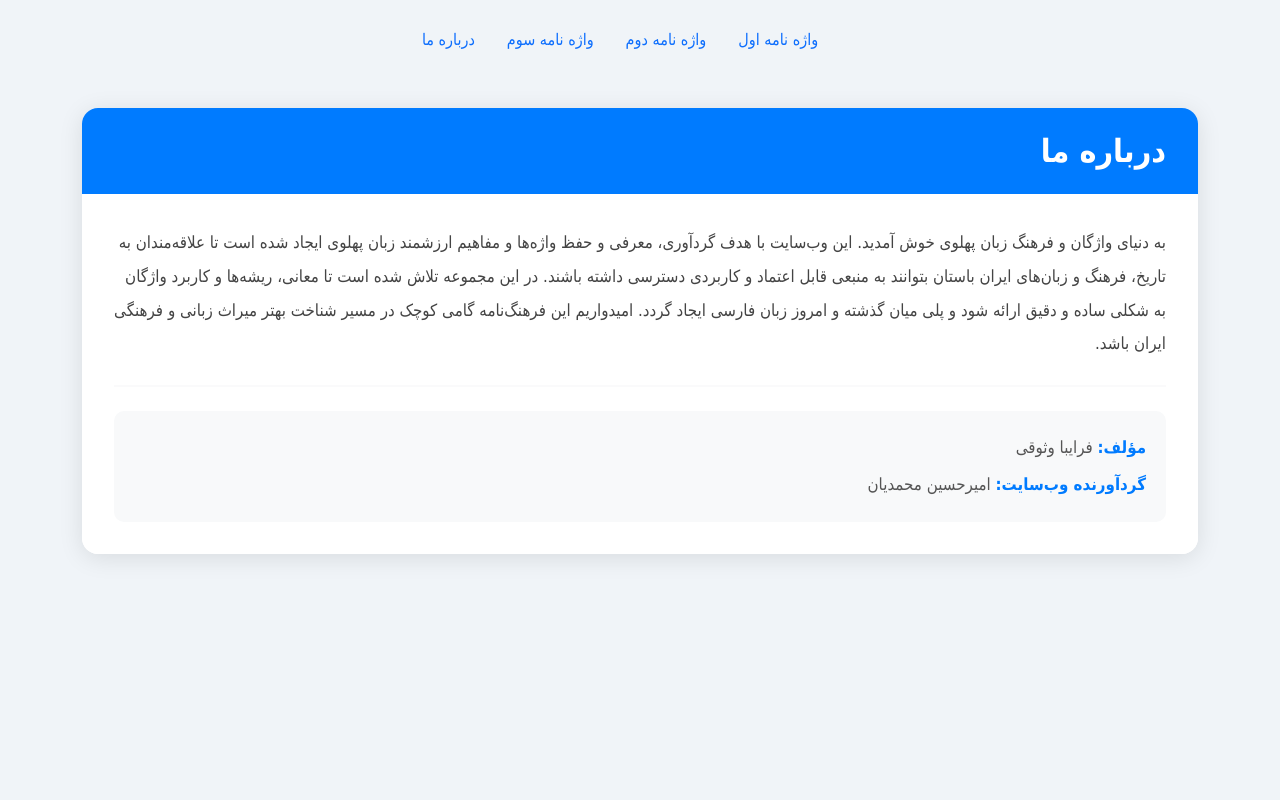
After one commit to Amirhosseinmk/Dictionary_FA, a Django app: page /about/ in a window 1280 px wide. The commit adds this page. Run offline with Django 5.2, Linux system fonts and the light colour scheme.

Commit message:
feat(mainPage): adding nav bar

```diff
--- a/dictionary/admin.py
+++ b/dictionary/admin.py
@@ -10,7 +10,7 @@ class DefinitionInline(admin.TabularInline):
 @admin.register(Word)
 class WordAdmin(admin.ModelAdmin):
     list_display = ('text', 'definitions_count', 'created_at')
-    search_fields = ('text',)
+    search_fields = ('text', 'definitions__text')
     inlines = [DefinitionInline]
 
     def definitions_count(self, obj):
--- /dev/null
+++ b/dictionary/templates/dictionary/aboutUs.html
@@ -0,0 +1,118 @@
+<!DOCTYPE html>
+<html lang="fa" dir="rtl">
+<head>
+    <meta charset="UTF-8">
+    <meta name="viewport" content="width=device-width, initial-scale=1.0">
+    <title>درباره ما</title>
+    <link href="https://cdn.jsdelivr.net/npm/bootstrap@5.3.0/dist/css/bootstrap.min.css" rel="stylesheet">
+    <style>
+        body {
+            font-family: 'Tahoma', sans-serif;
+            direction: rtl;
+            text-align: right;
+            background: #f0f4f8;
+            min-height: 100vh;
+            display: flex;
+            flex-direction: column;
+            align-items: stretch;
+        }
+
+
+        .about-card {
+            border: none;
+            border-radius: 16px;
+            box-shadow: 0 4px 24px rgba(0, 0, 0, 0.1);
+            overflow: hidden;
+        }
+
+        .about-card .card-header {
+            background: #007bff;
+            color: white;
+            padding: 24px 32px;
+            border-bottom: none;
+        }
+        .navBar{
+            margin-top: 20px;
+        }
+        .about-card .card-header h2 {
+            margin: 0;
+            font-size: 2rem;
+            font-weight: bold;
+        }
+
+        .about-card .card-body {
+            padding: 32px;
+            background: white;
+        }
+
+        .about-card p {
+            font-size: 1.05rem;
+            line-height: 2;
+            color: #444;
+        }
+
+        .divider {
+            border: none;
+            border-top: 2px solid #e9ecef;
+            margin: 24px 0;
+        }
+
+        .authors {
+            background: #f8f9fa;
+            border-radius: 10px;
+            padding: 16px 20px;
+        }
+
+        .authors p {
+            margin: 4px 0;
+            color: #555;
+        }
+
+        .authors strong {
+            color: #007bff;
+        }
+    </style>
+</head>
+
+<body>
+<div class="navBar">
+    <script src="https://cdn.jsdelivr.net/npm/bootstrap@5.3.0/dist/js/bootstrap.bundle.min.js"></script>
+<ul class="nav justify-content-center">
+  <li class="nav-item">
+    <a class="nav-link" href="{% url 'home' %}">واژه نامه اول</a>
+  </li>
+  <li class="nav-item">
+    <a class="nav-link" href="#">واژه نامه دوم</a>
+  </li>
+  <li class="nav-item">
+    <a class="nav-link" href="#">واژه نامه سوم</a>
+  </li>
+  <li class="nav-item">
+    <a class="nav-link" href="{% url 'about_us' %}">درباره ما</a>
+  </li>
+</ul>
+</div>
+    <div class="container py-5">
+        <div class="about-card card">
+            <div class="card-header">
+                <h2>درباره ما</h2>
+            </div>
+            <div class="card-body">
+                <p>
+                    به دنیای واژگان و فرهنگ زبان پهلوی خوش آمدید.
+                    این وب‌سایت با هدف گردآوری، معرفی و حفظ واژه‌ها و مفاهیم ارزشمند زبان پهلوی ایجاد شده است
+                    تا علاقه‌مندان به تاریخ، فرهنگ و زبان‌های ایران باستان بتوانند به منبعی قابل اعتماد و کاربردی دسترسی داشته باشند.
+                    در این مجموعه تلاش شده است تا معانی، ریشه‌ها و کاربرد واژگان به شکلی ساده و دقیق ارائه شود
+                    و پلی میان گذشته و امروز زبان فارسی ایجاد گردد.
+                    امیدواریم این فرهنگ‌نامه گامی کوچک در مسیر شناخت بهتر میراث زبانی و فرهنگی ایران باشد.
+                </p>
+                <hr class="divider">
+                <div class="authors">
+                    <p><strong>مؤلف:</strong> فرایبا وثوقی</p>
+                    <p><strong>گردآورنده وب‌سایت:</strong> امیرحسین محمدیان</p>
+                </div>
+            </div>
+        </div>
+    </div>
+</body>
+</html>
--- a/dictionary/views.py
+++ b/dictionary/views.py
@@ -1,20 +1,35 @@
+from django.db.models import Q
 from django.shortcuts import render
 from .models import Word
 
 def home(request):
-    results = []
+    exact_results = []
+    related_results = []
+    total_results = 0
     error = None
     query = ''
 
     if request.method == 'POST':
         query = request.POST.get('query', '').strip()
         if query:
-            results = Word.objects.filter(text__icontains=query).prefetch_related('definitions').order_by('text')
-            if not results:
+            exact_results = Word.objects.filter(
+                Q(text__iexact=query) | Q(definitions__text__iexact=query)
+            ).distinct().prefetch_related('definitions')
+
+            related_results = Word.objects.filter(
+                Q(text__icontains=query) | Q(definitions__text__icontains=query)
+            ).exclude(pk__in=exact_results).distinct().prefetch_related('definitions').order_by('text')
+
+            total_results = exact_results.count() + related_results.count()
+            if not total_results:
                 error = f"کلمه «{query}» یافت نشد."
 
     return render(request, 'dictionary/home.html', {
-        'results': results,
+        'exact_results': exact_results,
+        'related_results': related_results,
+        'total_results': total_results,
         'error': error,
         'query': query
     })
+def about_us(request):
+    return render(request, 'dictionary/aboutUs.html')
--- a/persian_dictionary/urls.py
+++ b/persian_dictionary/urls.py
@@ -1,8 +1,10 @@
 from django.contrib import admin
 from django.urls import path
-from dictionary.views import home
+from dictionary.views import home, about_us
 
 urlpatterns = [
     path('admin/', admin.site.urls),
     path('', home, name='home'),
+    path('about/', about_us, name='about_us'),
+
 ]
```
Also changed, not shown: dictionary/templates/dictionary/home.html (+83 -7 lines), 3 other files.
